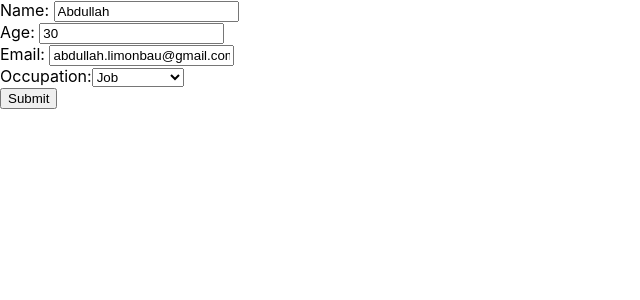
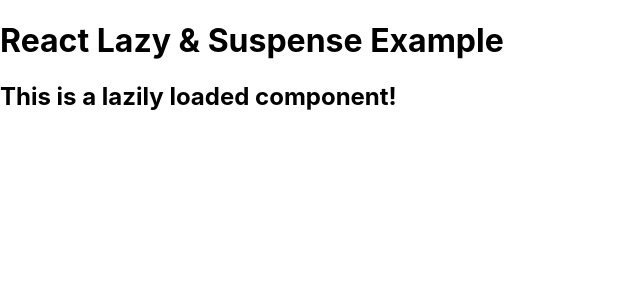
Before and after one commit to bigosofts/MERN-Stack-NextJS-Wordpress-Tutorial, a React (Create React App) app in the folder reacttutorial/: page / in a window 1280 px wide. Shown: the top 300 px of the page, without its empty margins (0-640 px from the left). Built offline with nearby package versions, Linux system fonts and the light colour scheme.

Commit message:
React Lazy Loading

```diff
--- a/reacttutorial/src/App.js
+++ b/reacttutorial/src/App.js
@@ -1,197 +1,39 @@
-import Counter from "./components/renderProps/Counter";
-import ConditionalRender from "./components/conditinalRender/ConditionalRender";
-import ThemeToggoleButton from "./components/Button";
+// import Square from "./components/square";
+// import { useState } from "react";
+// import { useCallback } from "react";
 
-import { createContext, useState } from "react";
-import { useRef } from "react";
+// export default function App() {
+//   const [data, setData] = useState("Rifat");
+//   const changeState = useCallback(() => {
+//     setData("Yahia");
+//   }, []); //reference type
 
-export const ThemeContext = createContext();
+//   console.log("App rendered");
+//   return (
+//     <>
+//       <div className="square">{data}</div>
+//       <Square changeState={changeState} />
+//       <button onClick={changeState}>Click Me From App</button>
+//     </>
+//   );
+// }
 
-export default function App() {
-  // const [theme, setTheme] = useState("light");
-  // function toggleTheme() {
-  //   setTheme(theme == "light" ? "dark" : "light");
-  // }
+import React, { Suspense, lazy } from "react";
 
-  const [data, setData] = useState({
-    name: "Abdullah",
-    age: 30,
-    email: "abdullah.limonbau@gmail.com",
-    occupation: "job",
-  });
+// Lazy load the component
+const LazyComponent = lazy(() => import("./components/lazyComponent"));
 
-  // const name = useRef();
-  // const age = useRef();
-  // const email = useRef();
-  // const occupation = useRef();
+function App() {
+  return (
+    <div>
+      <h1>React Lazy & Suspense Example</h1>
 
-  function submitHander(e) {
-    e.preventDefault();
-
-
-    console.log(data);
-  }
-  return (
-    <>
-      {/* <ConditionalRender />
-
-      <Counter
-        render={(count, increment) => {
-          return (
-            <div>
-              <p> Count: {count}</p>
-              <button onClick={increment}>Click me</button>
-            </div>
-          );
-        }}
-      ></Counter>
-      <ThemeContext.Provider value={{ theme, toggleTheme }}>
-        <ThemeToggoleButton />
-      </ThemeContext.Provider> */}
-
-      <form onSubmit={submitHander}>
-        Name:{" "}
-        <input
-          onChange={(e) => {
-            e.preventDefault();
-            setData((prev) => ({ ...prev, name: e.target.value }));
-          }}
-          value={data.name}
-          type="text"
-        />
-        <br></br>
-        Age:{" "}
-        <input
-          onChange={(e) => {
-            e.preventDefault();
-            setData((prev) => ({ ...prev, age: e.target.value }));
-          }}
-          value={data.age}
-
-          type="number"
-        ></input>
-        <br></br>
-        Email:{" "}
-        <input
-          onChange={(e) => {
-            e.preventDefault();
-            setData((prev) => ({ ...prev, email: e.target.value }));
-          }}
-          value={data.email}
-
-          type="email"
-        ></input>
-        <br></br>
-        Occupation:
-        <select
-          onChange={(e) => {
-            e.preventDefault();
-            setData((prev) => ({ ...prev, occupation: e.target.value }));
-          }}
-          value={data.job}
-
-          name="fruits"
-        >
-          <option value="apple">Job</option>
-          <option value="banana">Business</option>
-          <option value="cherry">Freelancing</option>
-        </select>
-        <br></br>
-        <input type="submit" value="Submit" />
-      </form>
-
-      {/* <button onClick={submitHander}>Submit</button> */}
-
-      {/* <form>
-        <input
-          onChange={(e) => {
-            console.log(e.target.value);
-          }}
-          type="text"
-        ></input>
-        <br></br>
-        <input
-          onChange={(e) => {
-            console.log(e.target.value);
-          }}
-          type="number"
-        ></input>
-        <br></br>
-        <input
-          onChange={(e) => {
-            console.log(e.target.value);
-          }}
-          type="email"
-        ></input>
-        <br></br>
-        <input
-          onChange={(e) => {
-            console.log(e.target.value);
-          }}
-          type="range"
-          min="10"
-          max="100"
-        />
-        <br></br>
-        <input
-          onChange={(e) => {
-            console.log(e.target.files);
-          }}
-          type="file"
-          min="10"
-          max="100"
-        />
-        <br></br>
-        <input
-          onChange={(e) => {
-            console.log(e.target.value);
-          }}
-          type="checkbox"
-          min="10"
-          max="100"
-          value="male"
-        />{" "}
-        male
-        <br></br>
-        <input type="checkbox" min="10" max="100" value="female" /> female
-        <br></br>
-        <input
-          onChange={(e) => {
-            console.log(e.target.value);
-          }}
-          type="date"
-        />
-        <br></br>
-        <input type="time" />
-        <br></br>
-        <input type="datetime-local" />
-        <br></br>
-        <input type="datetime-local" />
-        <br></br>
-        <input type="radio" name="gender" />
-        <br></br>
-        <input type="radio" name="gender" />
-        <br></br>
-        <input type="button" value="Click me" />
-        <br></br>
-        <input
-          onChange={(e) => {
-            console.log(e.target.value);
-          }}
-          type="password"
-        />
-        <br></br>
-        <select
-          onChange={(e) => {
-            console.log(e.target.value);
-          }}
-          name="fruits"
-        >
-          <option value="apple">Apple</option>
-          <option value="banana">Banana</option>
-          <option value="cherry">Cherry</option>
-        </select>
-      </form> */}
-    </>
+      {/* Suspense with fallback UI while loading */}
+      <Suspense fallback={<div>Loading...</div>}>
+        <LazyComponent />
+      </Suspense>
+    </div>
   );
 }
+
+export default App;
--- /dev/null
+++ b/reacttutorial/src/components/lazyComponent.js
@@ -0,0 +1,9 @@
+const LazyComponent = () => {
+    return (
+      <div>
+        <h2>This is a lazily loaded component!</h2>
+      </div>
+    );
+  };
+
+  export default LazyComponent;
--- /dev/null
+++ b/reacttutorial/src/components/square.js
@@ -0,0 +1,15 @@
+import React from "react";
+import styles from "./square.module.css";
+
+function Square({ changeState }) {
+  console.log("Square rendered");
+  return (
+    <>
+      <div className={styles.square}> Square </div>
+      <button onClick={changeState}>Click Me from Square</button>
+      <br></br>
+    </>
+  );
+}
+
+export default React.memo(Square);
--- /dev/null
+++ b/reacttutorial/src/components/square.module.css
@@ -0,0 +1,6 @@
+.square {
+  width: 100px;
+  height: 100px;
+  background-color: black;
+  color: white;
+}
```
